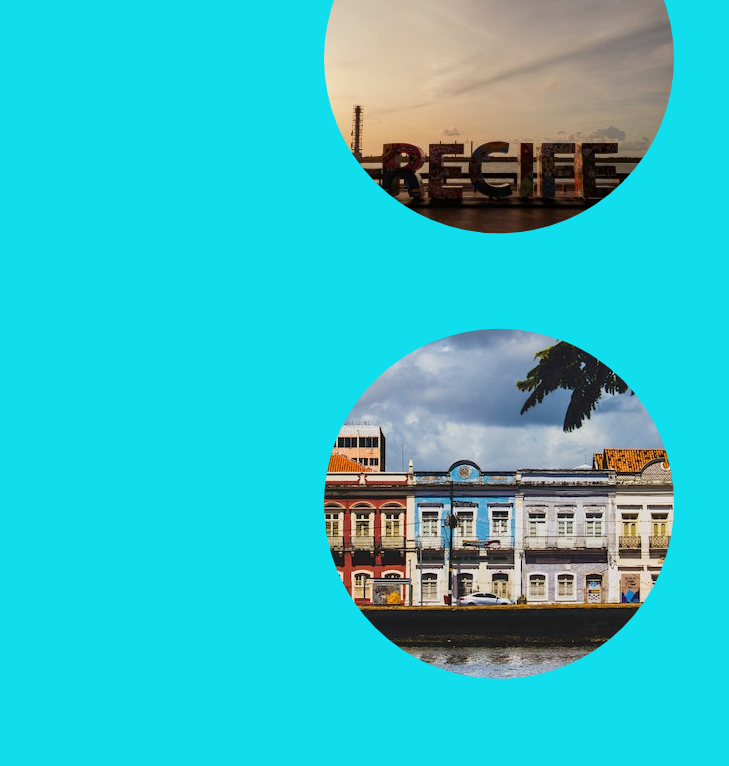
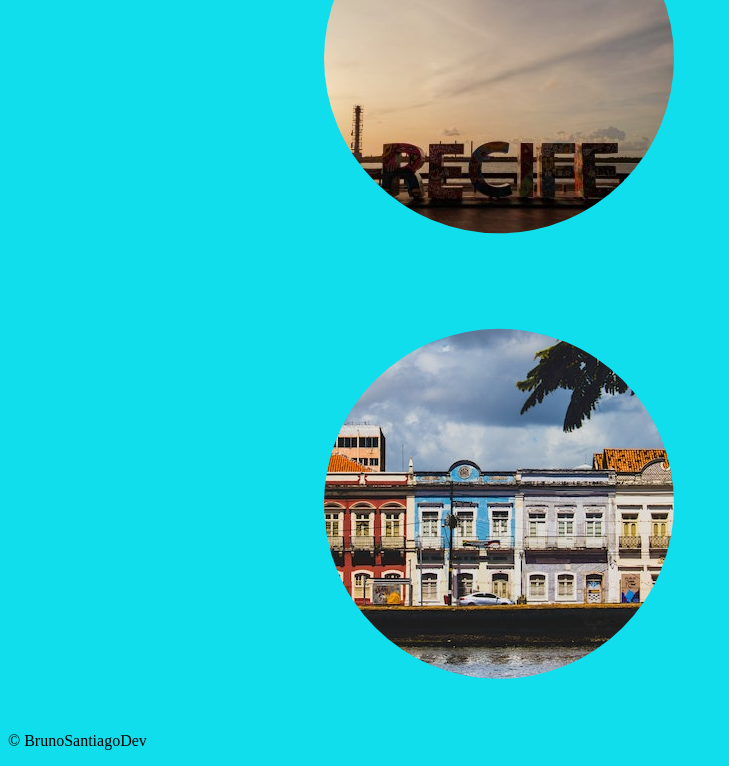
Before and after one commit to brunosaotiago/Recife, a plain HTML site: page index.html in a window 1280 px wide. Shown: the part 484-1250 px from the top of the page, without its empty margins (0-729 px from the left). Before the commit the page ends 1208 px from the top, so only its background shows below. Drawn offline with Linux system fonts and the light colour scheme.

Commit message:
Update index.html

```diff
--- a/index.html
+++ b/index.html
@@ -23,6 +23,8 @@
         <img src="recife.png">
         <img src="recife2.png">
     </div>
-
+    <footer>
+        <p>&copy; BrunoSantiagoDev</p>
+    </footer>
 </body>
 </html>
```
